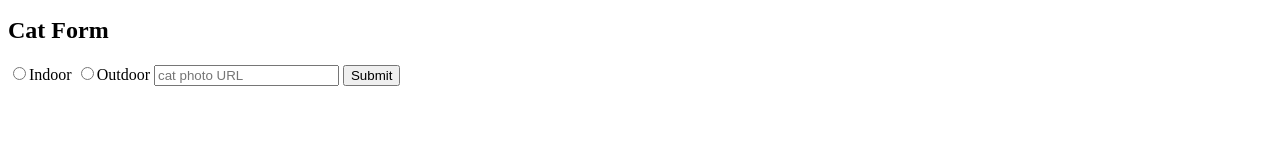
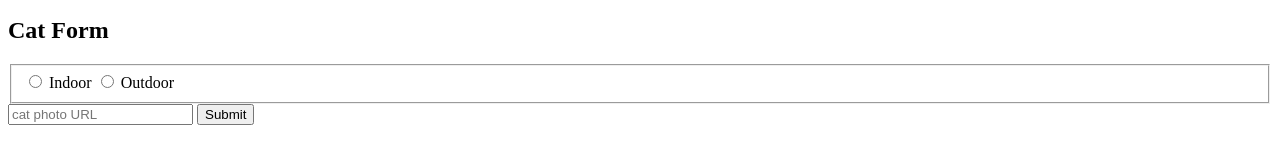
Before and after one commit to Ifouzezi/freecodecamp, a plain HTML site: page homepage/index.html in a window 1280 px wide. Shown: the part 1393-1534 px from the top of the page. Before the commit the page ends 1495 px from the top, so only its background shows below. Drawn offline with Linux system fonts and the light colour scheme.

Commit message:
Steps 47 - 50

```diff
--- a/homepage/index.html
+++ b/homepage/index.html
@@ -7,6 +7,7 @@
         <!-- TODO: Add link to cat photos -->
         <p>See more <a target="_blank" href="https://freecatphotoapp.com">cat photos</a> in our gallery.</p>
         <a href="https://freecatphotoapp.com"><img src="https://cdn.freecodecamp.org/curriculum/cat-photo-app/relaxing-cat.jpg" alt="A cute orange cat lying on its back."></a>
+      </section>
       <section>
         <h2>Cat Lists</h2>
         <h3>Things cats love:</h3>
@@ -33,8 +34,11 @@
       <section>
         <h2>Cat Form</h2>
         <form action="https://freecatphotoapp.com/submit-cat-photo">
-          <label><input id="indoor" type="radio" name="indoor-outdoor">Indoor</label>
-          <label><input id="outdoor" type="radio" name="indoor-outdoor">Outdoor</label>
+          <fieldset>
+
+            <label><input id="indoor" type="radio" name="indoor-outdoor" value="indoor"> Indoor</label>
+            <label><input id="outdoor" type="radio" name="indoor-outdoor" value="outdoor"> Outdoor</label>
+          </fieldset>
           <input type="text" name="catphotourl" placeholder="cat photo URL" required>
           <button type="submit">Submit</button>
         </form>
```
